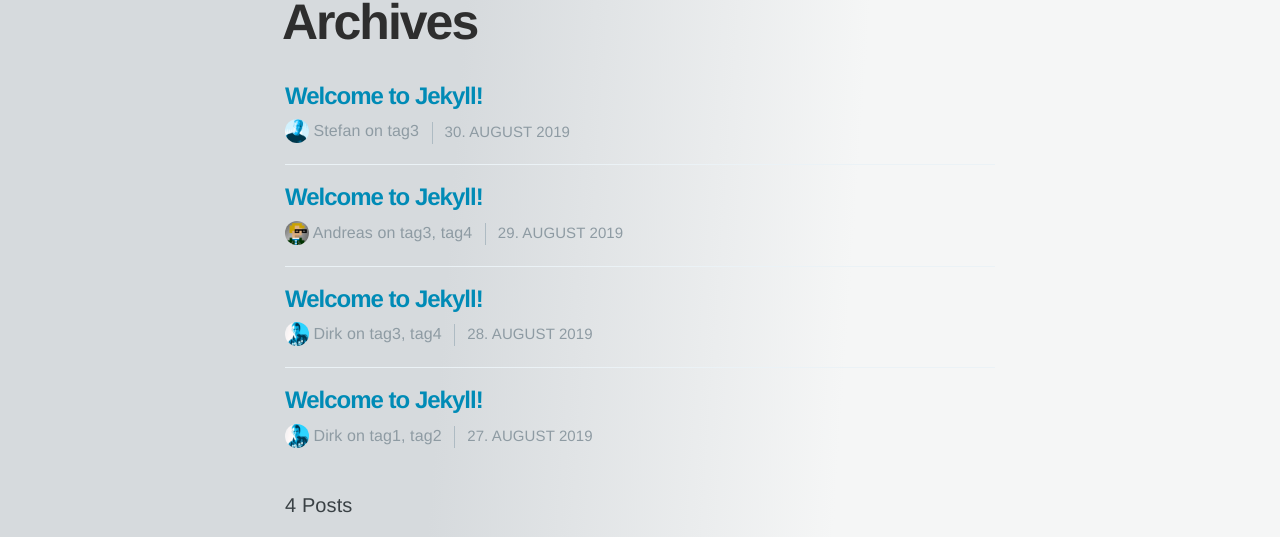
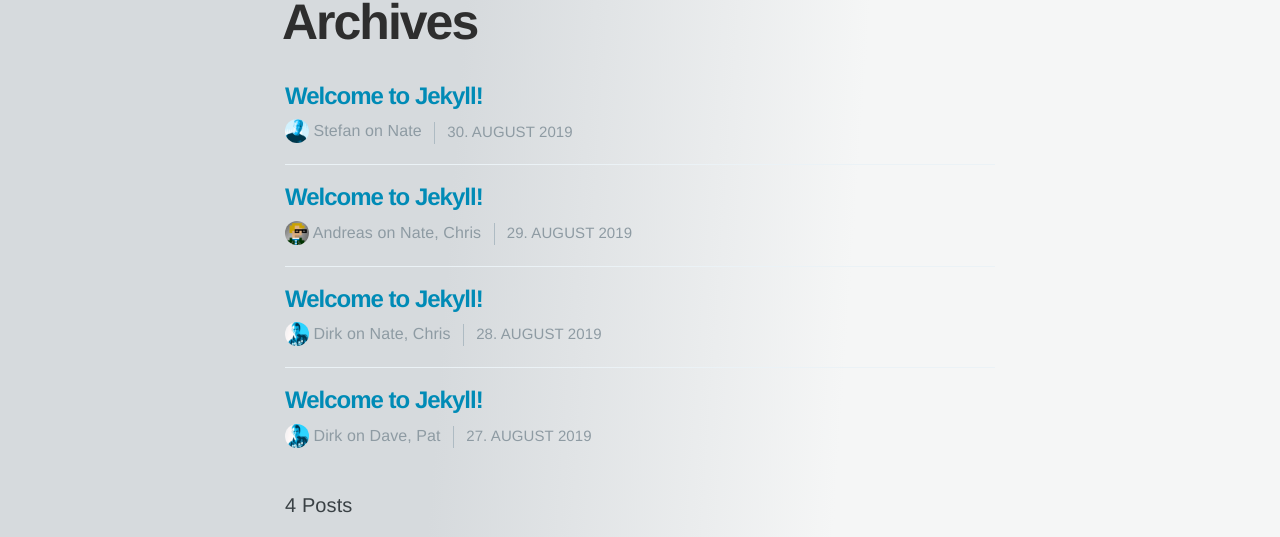
Before and after one commit to DECAF/blog.decaf.de, a Jekyll site: the page built from archives.html, in a window 1280 px wide. Shown: the part 110-647 px from the top of the page. Built offline with Jekyll 4.4.1, drawn with Linux system fonts in a browser that asks for light colours.

Commit message:
implement tags page

```diff
--- a/_posts/2019-08-27-test.md
+++ b/_posts/2019-08-27-test.md
@@ -3,7 +3,7 @@
 title:  "Welcome to Jekyll!"
 author: ds
 categories: [blog, travel]
-tags: [tag1, tag2]
+tags: [Dave, Pat]
 ---
 
 # Welcome
--- a/_posts/2019-08-28-test.md
+++ b/_posts/2019-08-28-test.md
@@ -3,7 +3,7 @@
 title:  "Welcome to Jekyll!"
 author: ds
 categories: [blog, foo]
-tags: [tag3, tag4]
+tags: [Nate, Chris]
 ---
 
 # Welcome
--- a/_posts/2019-08-29-test.md
+++ b/_posts/2019-08-29-test.md
@@ -3,7 +3,7 @@
 title:  "Welcome to Jekyll!"
 author: aw
 categories: [bar, foo]
-tags: [tag3, tag4]
+tags: [Nate, Chris]
 ---
 
 # Welcome
--- a/_posts/2019-08-30-test.md
+++ b/_posts/2019-08-30-test.md
@@ -3,7 +3,7 @@
 title:  "Welcome to Jekyll!"
 author: su
 categories: [bar, foo]
-tags: [tag3]
+tags: [Nate]
 ---
 
 # Welcome
```
Also changed, not shown: tags.html (+7 -3 lines).
